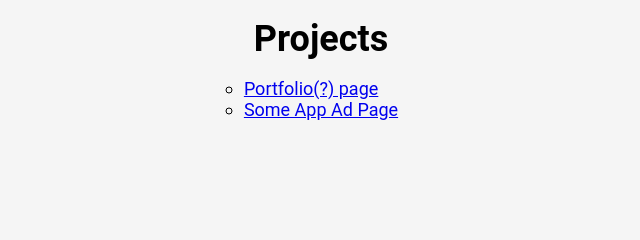
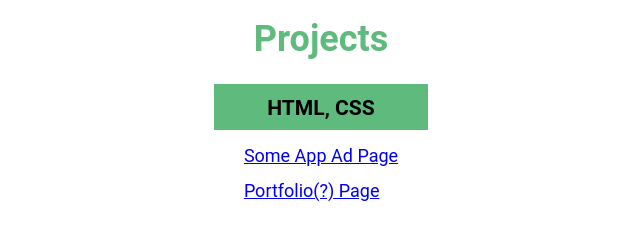
Before and after one commit to ksenia-nesytova/ksenia-nesytova.github.io, a plain HTML site: page index.html in a window 1280 px wide. Shown: the whole page, without its empty margins (319-959 px from the left). Drawn offline with Linux system fonts and the light colour scheme.

Commit message:
added more styling

```diff
--- a/index.html
+++ b/index.html
@@ -6,14 +6,17 @@
   <body>
     <main>
       <h1>Projects</h1>
-      <ul>
-        <li>
-          <a href="https://ksenia-nesytova.github.io/Kinda-OK-Portfolio-Page/">Portfolio(?) page</a>
-        </li>
-        <li>
-          <a href="https://ksenia-nesytova.github.io/some-app-ad-page/">Some App Ad Page</a>
-      </li>
-      </ul>
+      <div>
+        <h3>HTML, CSS</h3>
+        <ul>
+          <li>
+            <a href="https://ksenia-nesytova.github.io/some-app-ad-page/">Some App Ad Page</a>
+          </li>
+          <li>
+            <a href="https://ksenia-nesytova.github.io/Kinda-OK-Portfolio-Page/">Portfolio(?) Page</a>
+          </li>
+        </ul>
+      </div>
     </main>
   </body>
 </html>
--- a/style.css
+++ b/style.css
@@ -6,7 +6,6 @@
 
 body {
   font-family:'Roboto';
-  background-color: whitesmoke;
   font-size: 18px;
 }
 
@@ -17,16 +16,32 @@ main {
   width: 80%;
   margin: 0 auto;
   text-align: left;
+  padding: 0 0 3em;
 }
 
+h1, h3 {
+  text-align: center;
+}
 
 h1 {
   margin: 0.5em;
   font-weight: bolder;
+  color: #5fba7d;
+}
+
+h3 {
+  margin: 0.3em;
+  background: #5fba7d;
+  padding: .5em 2em;
 }
 
 ul {
-  list-style: circle;
+  list-style: none;
+  padding: 0 2em;
+}
+
+li {
+  margin: .8em 0;
 }
 
 a:focus, a:hover {
```
